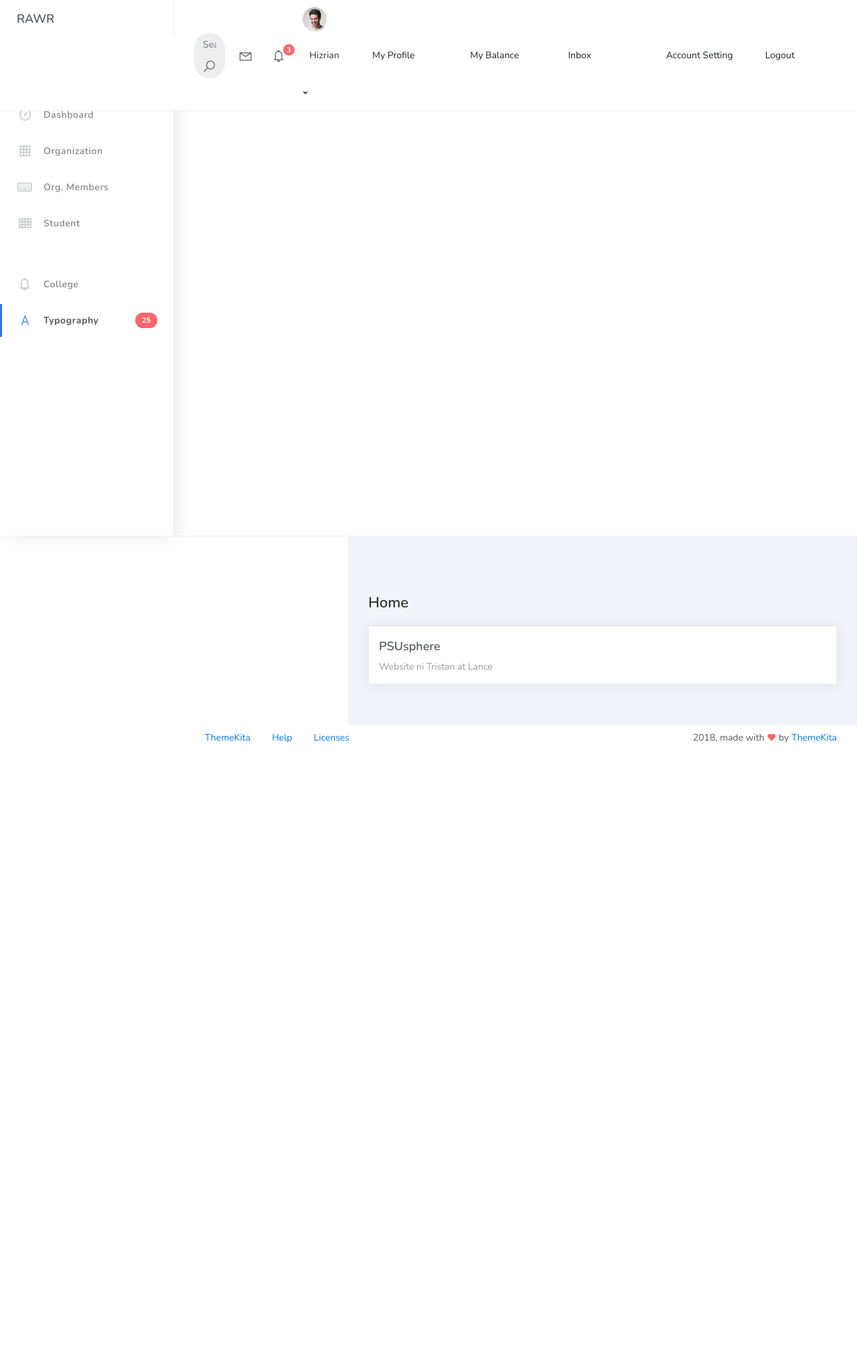
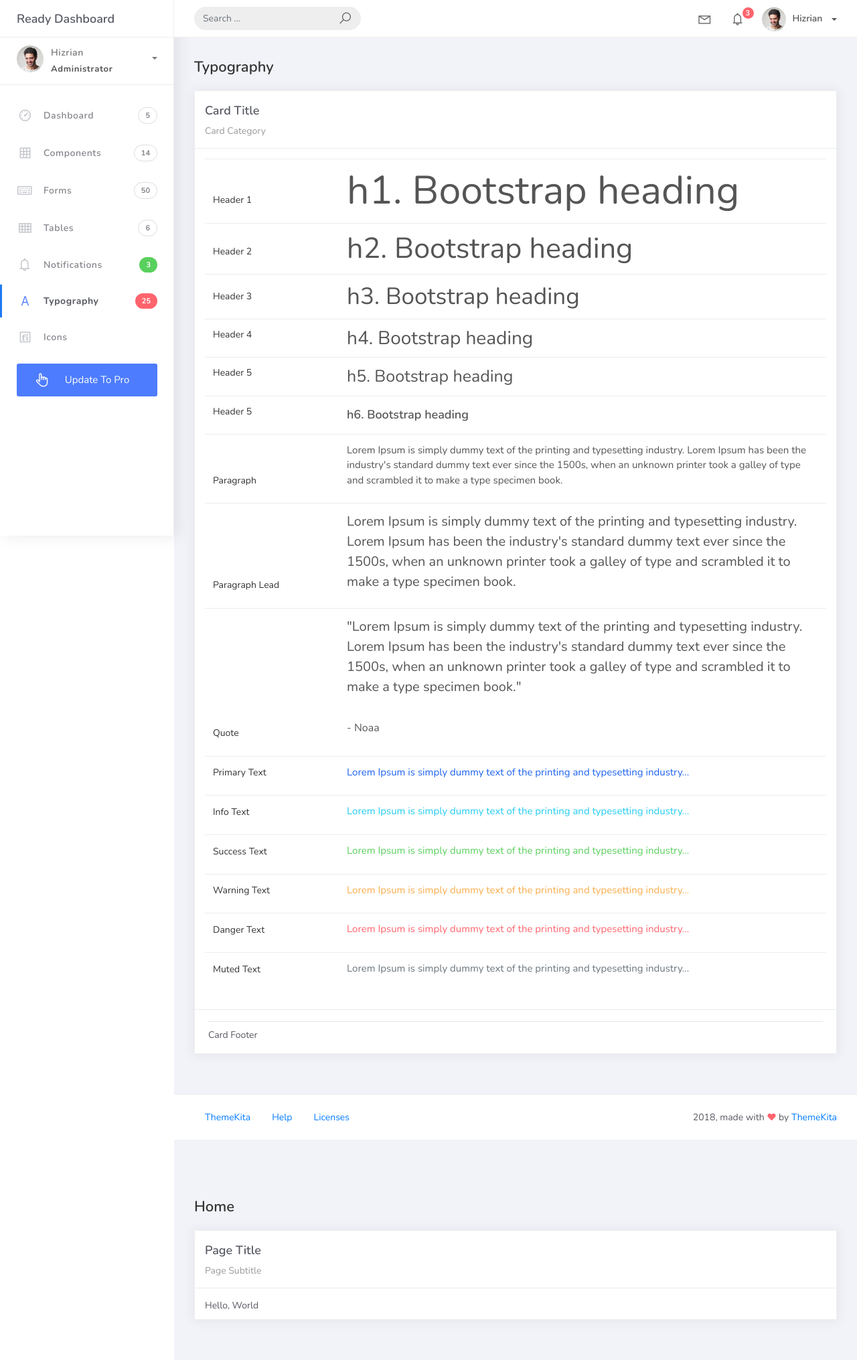
Before and after one commit to takeshii17/PSUsphere, a Django app: page / in a window 1280 px wide. Shown: the whole page at 67% size. Before the commit the page ends 1109 px from the top, so only its background shows below. Run offline with Django 5.2, Linux system fonts and the light colour scheme; data comes from the database, SQL or seed files in the repository; both versions use the stored data as it was after the commit; some libraries are stand-ins or nearby versions.

Commit message:
sana matapos na to

```diff
--- a/projectsite/projectsite/urls.py
+++ b/projectsite/projectsite/urls.py
@@ -17,7 +17,8 @@ Including another URLconf
 from django.contrib import admin
 from django.urls import path
 from studentorg.views import HomePageView
-from studentorg import views
 
-urlpatterns = [ path("admin/", admin.site.urls),
-             path('', views.HomePageView.as_view(), name='home')]
+urlpatterns = [
+    path("admin/", admin.site.urls),
+    path('', HomePageView.as_view(), name='home'),
+]
--- a/projectsite/studentorg/views.py
+++ b/projectsite/studentorg/views.py
@@ -6,4 +6,3 @@ class HomePageView(ListView):
     model = Organization
     context_object_name = 'home'
     template_name = "home.html"
-    paginate_by = 5
--- a/projectsite/templates/base.html
+++ b/projectsite/templates/base.html
@@ -3,19 +3,19 @@
 <html>
 <head>
 	<meta http-equiv="X-UA-Compatible" content="IE=edge,chrome=1" />
-	<title>{% block title %}PSUsphere{% endblock%}</title>
+	<title>{% block title %}PSUSphere{% endblock %}</title>
 	<meta content='width=device-width, initial-scale=1.0, maximum-scale=1.0, user-scalable=0, shrink-to-fit=no' name='viewport' />
+	<link rel="stylesheet" href="{% static 'css/bootstrap.min.css' %}">
 	<link rel="stylesheet" href="https://fonts.googleapis.com/css?family=Nunito:200,200i,300,300i,400,400i,600,600i,700,700i,800,800i,900,900i">
-    <link rel="stylesheet" href="{% static 'css/bootstrap.min.css' %}">
-    <link rel="stylesheet" href="{% static 'css/ready.css' %}">
-    <link rel="stylesheet" href="{% static 'css/demo.css' %}">
+	<link rel="stylesheet" href="{% static 'css/ready.css' %}">
+	<link rel="stylesheet" href="{% static 'css/demo.css' %}">
 </head>
 <body>
 	<div class="wrapper">
 		<div class="main-header">
 			<div class="logo-header">
 				<a href="index.html" class="logo">
-					RAWR
+					Ready Dashboard
 				</a>
 				<button class="navbar-toggler sidenav-toggler ml-auto" type="button" data-toggle="collapse" data-target="collapse" aria-controls="sidebar" aria-expanded="false" aria-label="Toggle navigation">
 					<span class="navbar-toggler-icon"></span>
@@ -104,11 +104,11 @@
 							</ul>
 						</li>
 						<li class="nav-item dropdown">
-							<a class="dropdown-toggle profile-pic" data-toggle="dropdown" href="#" aria-expanded="false"> <img src="{% static 'img/profile.jpg' %}" alt="user-img" width="36" class="img-circle"> <span >Hizrian</span></span> </a>
+							<a class="dropdown-toggle profile-pic" data-toggle="dropdown" href="#" aria-expanded="false"> <img src="assets/img/profile.jpg" alt="user-img" width="36" class="img-circle"><span >Hizrian</span></span> </a>
 							<ul class="dropdown-menu dropdown-user">
 								<li>
 									<div class="user-box">
-										<div class="u-img"><img src="{% static 'img/profile.jpg' %}" alt="user"></div></div>
+										<div class="u-img"><img src="assets/img/profile.jpg" alt="user"></div>
 										<div class="u-text">
 											<h4>Hizrian</h4>
 											<p class="text-muted">hello@themekita.com</p><a href="profile.html" class="btn btn-rounded btn-danger btn-sm">View Profile</a></div>
@@ -133,7 +133,7 @@
 				<div class="scrollbar-inner sidebar-wrapper">
 					<div class="user">
 						<div class="photo">
-							<img src="{% static 'img/profile.jpg' %}">
+							<img src="assets/img/profile.jpg">
 						</div>
 						<div class="info">
 							<a class="" data-toggle="collapse" href="#collapseExample" aria-expanded="true">
@@ -171,30 +171,35 @@
 							<a href="index.html">
 								<i class="la la-dashboard"></i>
 								<p>Dashboard</p>
+								<span class="badge badge-count">5</span>
 							</a>
 						</li>
 						<li class="nav-item">
 							<a href="components.html">
 								<i class="la la-table"></i>
-								<p>Organization</p>
+								<p>Components</p>
+								<span class="badge badge-count">14</span>
 							</a>
 						</li>
 						<li class="nav-item">
 							<a href="forms.html">
 								<i class="la la-keyboard-o"></i>
-                                <p>Org. Members</p>
+								<p>Forms</p>
+								<span class="badge badge-count">50</span>
 							</a>
 						</li>
 						<li class="nav-item">
 							<a href="tables.html">
 								<i class="la la-th"></i>
-								<p>Student<p>
+								<p>Tables</p>
+								<span class="badge badge-count">6</span>
 							</a>
 						</li>
 						<li class="nav-item">
 							<a href="notifications.html">
 								<i class="la la-bell"></i>
-								<p>College</p>
+								<p>Notifications</p>
+								<span class="badge badge-success">3</span>
 							</a>
 						</li>
 						<li class="nav-item active">
@@ -204,13 +209,161 @@
 								<span class="badge badge-danger">25</span>
 							</a>
 						</li>
+						<li class="nav-item">
+							<a href="icons.html">
+								<i class="la la-fonticons"></i>
+								<p>Icons</p>
+							</a>
+						</li>
+						<li class="nav-item update-pro">
+							<button  data-toggle="modal" data-target="#modalUpdate">
+								<i class="la la-hand-pointer-o"></i>
+								<p>Update To Pro</p>
+							</button>
 						</li>
 					</ul>
 				</div>
 			</div>
 			<div class="main-panel">
-                {%block content%}
-                {%endblock%}
+				<div class="content">
+					<div class="container-fluid">
+						<h4 class="page-title">Typography</h4>
+						<div class="row">
+							<div class="col-md-12">
+								<div class="card">
+									<div class="card-header">
+										<div class="card-title">Card Title</div>
+										<div class="card-category">Card Category</div>
+									</div>
+									<div class="card-body">
+										<table class="table table-typo">
+											<tbody>
+												<tr>
+													<td>
+														<p>Header 1</p>
+
+													</td>
+													<td><span class="h1">h1. Bootstrap heading</span></td>
+												</tr>
+												<tr>
+													<td>
+														<p>Header 2</p>
+
+													</td>
+													<td><span class="h2">h2. Bootstrap heading</span></td>
+												</tr>
+												<tr>
+													<td>
+														<p>Header 3</p>
+
+													</td>
+													<td><span class="h3">h3. Bootstrap heading</span></td>
+												</tr>
+												<tr>
+													<td>
+														<p>Header 4</p>
+
+													</td>
+													<td><span class="h4">h4. Bootstrap heading</span></td>
+												</tr>
+												<tr>
+													<td>
+														<p>Header 5</p>
+
+													</td>
+													<td><span class="h5">h5. Bootstrap heading</span></td>
+												</tr>
+												<tr>
+													<td>
+														<p>Header 5</p>
+
+													</td>
+													<td><span class="h6">h6. Bootstrap heading</span></td>
+												</tr>
+												<tr>
+													<td>
+														<p>Paragraph</p>
+
+													</td>
+													<td><p>Lorem Ipsum is simply dummy text of the printing and typesetting industry. Lorem Ipsum has been the industry's standard dummy text ever since the 1500s, when an unknown printer took a galley of type and scrambled it to make a type specimen book.</p></span></td>
+												</tr>
+												<tr>
+													<td>
+														<p>Paragraph Lead</p>
+
+													</td>
+													<td><p class="lead">Lorem Ipsum is simply dummy text of the printing and typesetting industry. Lorem Ipsum has been the industry's standard dummy text ever since the 1500s, when an unknown printer took a galley of type and scrambled it to make a type specimen book.</p></td>
+												</tr>
+												<tr>
+													<td>
+														<p>Quote</p>
+
+													</td>
+													<td><blockquote>
+														<p class="blockquote blockquote-primary">
+															"Lorem Ipsum is simply dummy text of the printing and typesetting industry. Lorem Ipsum has been the industry's standard dummy text ever since the 1500s, when an unknown printer took a galley of type and scrambled it to make a type specimen book."
+															<br>
+															<br>
+															<small>
+																- Noaa
+															</small>
+														</p>
+													</blockquote></td>
+												</tr>
+												<tr>
+													<td>
+														<p>Primary Text</p>
+
+													</td>
+													<td><p class="text-primary">Lorem Ipsum is simply dummy text of the printing and typesetting industry...</p></span></td>
+												</tr>
+												<tr>
+													<td>
+														<p>Info Text</p>
+
+													</td>
+													<td><p class="text-info">Lorem Ipsum is simply dummy text of the printing and typesetting industry...</p></span></td>
+												</tr>
+												<tr>
+													<td>
+														<p>Success Text</p>
+
+													</td>
+													<td><p class="text-success">Lorem Ipsum is simply dummy text of the printing and typesetting industry...</p></span></td>
+												</tr>
+												<tr>
+													<td>
+														<p>Warning Text</p>
+
+													</td>
+													<td><p class="text-warning">Lorem Ipsum is simply dummy text of the printing and typesetting industry...</p></span></td>
+												</tr>
+												<tr>
+													<td>
+														<p>Danger Text</p>
+
+													</td>
+													<td><p class="text-danger">Lorem Ipsum is simply dummy text of the printing and typesetting industry...</p></span></td>
+												</tr>
+												<tr>
+													<td>
+														<p>Muted Text</p>
+
+													</td>
+													<td><p class="text-muted">Lorem Ipsum is simply dummy text of the printing and typesetting industry...</p></span></td>
+												</tr>
+											</tbody>
+										</table>
+									</div>
+									<div class="card-footer">
+										<hr>
+										Card Footer
+									</div>
+								</div>
+							</div>
+						</div>
+					</div>
+				</div>
 				<footer class="footer">
 					<div class="container-fluid">
 						<nav class="pull-left">
@@ -263,7 +416,7 @@
 	</div>
 </body>
 
-</html>
+
 <script src="{% static 'js/core/jquery.3.2.1.min.js' %}"></script>
 <script src="{% static 'js/plugin/jquery-ui-1.12.1.custom/jquery-ui.min.js' %}"></script>
 <script src="{% static 'js/core/popper.min.js' %}"></script>
@@ -277,3 +430,9 @@
 <script src="{% static 'js/plugin/chart-circle/circles.min.js' %}"></script>
 <script src="{% static 'js/plugin/jquery-scrollbar/jquery.scrollbar.min.js' %}"></script>
 <script src="{% static 'js/ready.min.js' %}"></script>
+</html>
+
+<div class="main-panel">
+    {% block content %}
+    {% endblock %}
+</div>
--- a/projectsite/templates/home.html
+++ b/projectsite/templates/home.html
@@ -2,7 +2,6 @@
 {% load static %}
 
 {% block content %}
-<div class="main-panel">
     <div class="content">
         <div class="container-fluid">
             <h4 class="page-title">Home</h4>
@@ -10,13 +9,15 @@
                 <div class="col-md-12">
                     <div class="card">
                         <div class="card-header">
-                            <div class="card-title">PSUsphere</div>
-                            <div class="card-category">Website ni Tristan at Lance</div>
+                            <div class="card-title">Page Title</div>
+                            <div class="card-category">Page Subtitle</div>
+                        </div>
+                        <div class="card-body">
+                            Hello, World
                         </div>
                     </div>
                 </div>
             </div>
         </div>
     </div>
-</div>
 {% endblock %}
--- a/projectsite/templates/includes/pagination.html
+++ b/projectsite/templates/includes/pagination.html
@@ -2,6 +2,7 @@
     <div class="card-footer px-0 border-0 d-flex flex-column flex-lg-row align-items-center justify-content-between mt-3">
         <nav aria-label="Topics pagination" class="mb-4">
             <ul class="pagination">
+
                 {% if page_obj.number > 1 %}
                     <li class="page-item">
                         <a class="page-link" href="?page=1">First</a>
@@ -56,8 +57,10 @@
                         <span class="page-link">Last</span>
                     </li>
                 {% endif %}
+
             </ul>
         </nav>
+
         <div class="fw-normal small mt-4 mt-lg-0">
             Showing <b>{{ object_list.count }}</b> out of <b>{{ paginator.count }}</b> entries
         </div>
```
Also changed, not shown: projectsite/projectsite/settings.py (+9 -8 lines), projectsite/templates/includes/form.html (+0 -7 lines), projectsite/templates/org_add.html (deleted, +0 -33 lines), projectsite/templates/org_edit.html (deleted, +0 -30 lines), projectsite/templates/org_list.html (deleted, +0 -64 lines), projectsite/templates/pagination.html (deleted, +0 -65 lines), projectsite/db.sqlite3.
